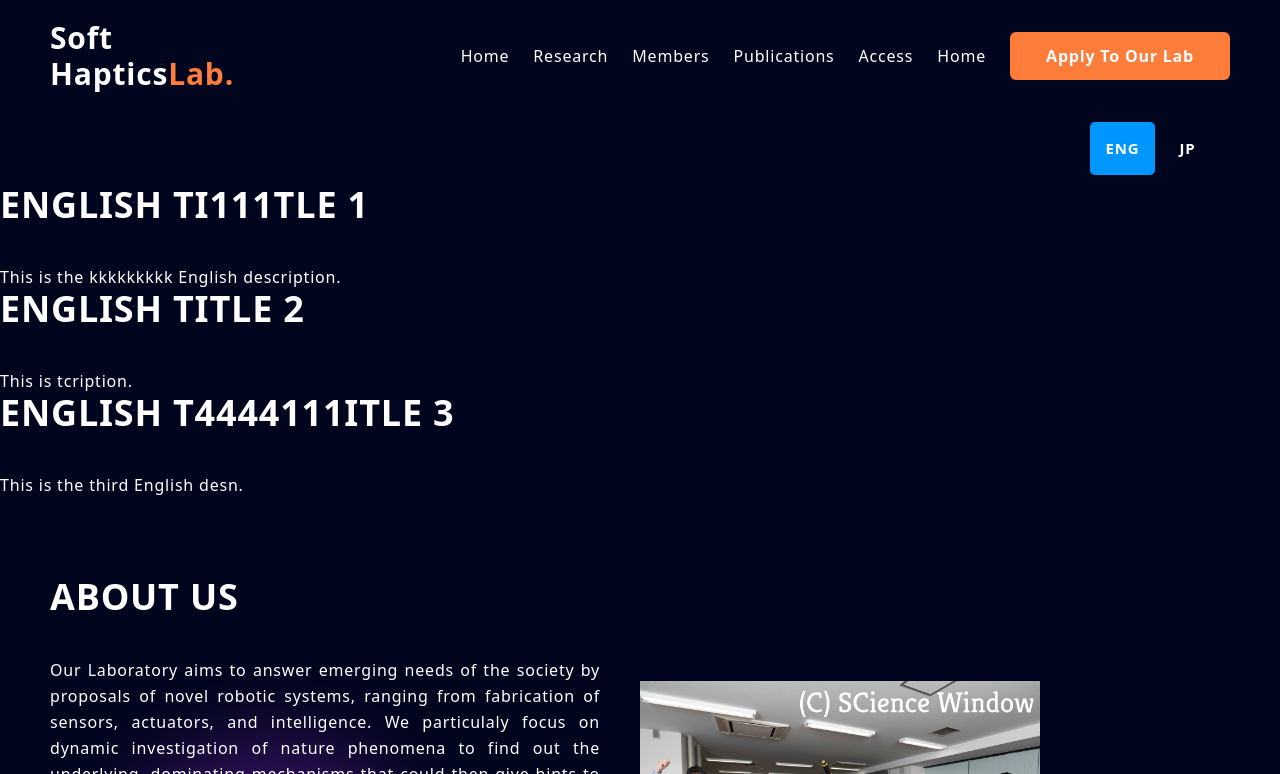
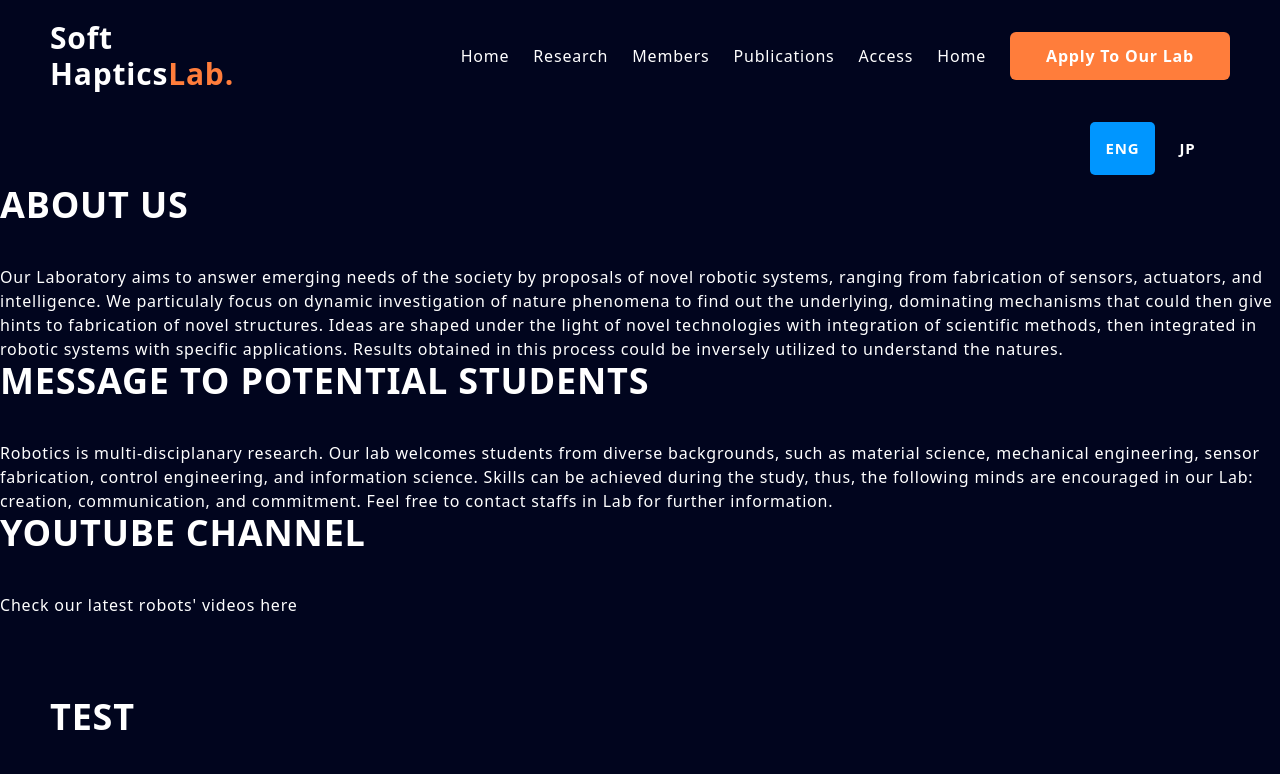
Before and after one commit to meoDzz/holabwebsite, a website: page src/index.html in a window 1280 px wide. Both pictures are taken after a click on the link "ENG". Shown: the top 774 px of the page. Drawn offline with Linux system fonts and the light colour scheme.

Commit message:
change language for whole the page

```diff
--- a/src/changeLanguage.js
+++ b/src/changeLanguage.js
@@ -1,60 +1,69 @@
-// const langSec = document.querySelector('.languageSection');
-// const buttons = document.querySelectorAll('a');
-// const textTitle = document.querySelector('.title');
-// const textDesc = document.querySelector('.description');
+// document.addEventListener('DOMContentLoaded', function () {
+//     const langSec = document.querySelector('.languageSection');
+//     const buttons = document.querySelectorAll('.languageSection a');
 
-// buttons.forEach(button => {
-//     button.addEventListener('click', () =>{
-//         langSec.querySelector('.active').classList.remove('active');
-//         button.classList.add('active');
+//     // Data object containing different translations for each section
+//     // const data = {
+//     //     "english": [
+//     //         { "title": "English Ti111tle 1", "description": "This is the kkkkkkkkk English description." },
+//     //         { "title": "English Title 2", "description": "This is tcription." },
+//     //         { "title": "English T4444111itle 3", "description": "This is the third English desn." }
+//     //     ],
+//     //     "japanese": [
+//     //         { "title": "日本語トル1", "description": "これは最初です。" },
+//     //         { "title": "日本語のaaaa444タイトル2", "description": "この日本語の説明です。" },
+//     //         { "title": "日本語のル3", "description": "これは3番目のadsadsdasd日本語の説明です。" }
+//     //     ]
+//     // };
+//     const data = {
+//         "english": [
+//             { "title": "About Us", "description": "Our Laboratory aims to answer emerging needs of the society by proposals of novel robotic systems, ranging from fabrication of sensors, actuators, and intelligence. We particulaly focus on dynamic investigation of nature phenomena to find out the underlying, dominating mechanisms that could then give hints to fabrication of novel structures. Ideas are shaped under the light of novel technologies with integration of scientific methods, then integrated in robotic systems with specific applications. Results obtained in this process could be inversely utilized to understand the natures." },
+//             { "title": "Message to potential students", "description": "Robotics is multi-disciplanary research. Our lab welcomes students from diverse backgrounds, such as material science, mechanical engineering, sensor fabrication, control engineering, and information science. Skills can be achieved during the study, thus, the following minds are encouraged in our Lab: creation, communication, and commitment. Feel free to contact staffs in Lab for further information." },
+//             { "title": "Youtube Channel", "description": "Check our latest robots' videos here" }
+//         ],
+//         "japanese": [
+//             { "title": "材料の柔らかさを活かした次世代ロボットの開発", "description": "自然界のすべての現象には、何らかの形で必ずダイナミクスが関与している。このダイナミクスを理解できれば、その現象を生じさせるために、メカニズムがどのように進化してきたかを理解することが可能になります。また、そのメカニズムを ロボットの駆動装置または感覚装置に応用することで、新しい 機構を創出できると考えられる。" },
+//             { "title": "日本語のaaaa444タイトル2", "description": "配属される学生へのメッセージ。" },
+//             { "title": "日本語のル3", "description": "これは3番目のadsadsdasd日本語の説明です。" }
+//         ]
+//     };
+//     // Add click event listener to each button
+//     buttons.forEach(button => {
+//         button.addEventListener('click', (event) => {
+//             event.preventDefault();  // Prevent default anchor behavior
+//             langSec.querySelector('.active').classList.remove('active');
+//             button.classList.add('active');
 
-//         const attr = button.getAttribute('language');
+//             // Get the selected language
+//             const attr = button.getAttribute('language');
 
-//         const contents = document.querySelectorAll('.content');
-//         contents.forEach(content => {
-//             const title = content.querySelector('.title');
-//             const description = content.querySelector('.description');
-
-//             title.textContent = data[attr].title;
-//             description.textContent = data[attr].description;
+//             // Update each content section based on the selected language
+//             const contents = document.querySelectorAll('.content');
+//             contents.forEach((content, index) => {
+//                 const title = content.querySelector('.title');
+//                 const description = content.querySelector('.description');
+//                 title.textContent = data[attr][index].title;
+//                 description.textContent = data[attr][index].description;
+//             });
 //         });
 //     });
 // });
 
-// const data =
-// {
-//     "english":
-//     {
-//         "title": " English version",
-//         "description": " English English",
-//         "title1": " title1 version",
-//     },
-//     "japanese":
-//     {
-//         "title": "JJJJJJJJJJJJJJJJJJ",
-//         "description": " jpanaese"
-//     }
-// }
-
-document.addEventListener('DOMContentLoaded', function () {
+document.addEventListener('DOMContentLoaded', () => {
     const langSec = document.querySelector('.languageSection');
     const buttons = document.querySelectorAll('.languageSection a');
-
-    // Data object containing different translations for each section
     const data = {
     "english": [
-            { "title": "English Ti111tle 1", "description": "This is the kkkkkkkkk English description." },
-            { "title": "English Title 2", "description": "This is tcription." },
-            { "title": "English T4444111itle 3", "description": "This is the third English desn." }
+        { "title": "About Us", "description": "Our Laboratory aims to answer emerging needs of the society by proposals of novel robotic systems, ranging from fabrication of sensors, actuators, and intelligence. We particulaly focus on dynamic investigation of nature phenomena to find out the underlying, dominating mechanisms that could then give hints to fabrication of novel structures. Ideas are shaped under the light of novel technologies with integration of scientific methods, then integrated in robotic systems with specific applications. Results obtained in this process could be inversely utilized to understand the natures." },
+        { "title": "Message to potential students", "description": "Robotics is multi-disciplanary research. Our lab welcomes students from diverse backgrounds, such as material science, mechanical engineering, sensor fabrication, control engineering, and information science. Skills can be achieved during the study, thus, the following minds are encouraged in our Lab: creation, communication, and commitment. Feel free to contact staffs in Lab for further information." },
+        { "title": "Youtube Channel", "description": "Check our latest robots' videos here" }
     ],
     "japanese": [
-            { "title": "日本語トル1", "description": "これは最初です。" },
-            { "title": "日本語のaaaa444タイトル2", "description": "この日本語の説明です。" },
+        { "title": "材料の柔らかさを活かした次世代ロボットの開発", "description": "自然界のすべての現象には、何らかの形で必ずダイナミクスが関与している。このダイナミクスを理解できれば、その現象を生じさせるために、メカニズムがどのように進化してきたかを理解することが可能になります。また、そのメカニズムを ロボットの駆動装置または感覚装置に応用することで、新しい 機構を創出できると考えられる。" },
+        { "title": "日本語のaaaa444タイトル2", "description": "配属される学生へのメッセージ。" },
         { "title": "日本語のル3", "description": "これは3番目のadsadsdasd日本語の説明です。" }
     ]
     };
-
-    // Add click event listener to each button
     buttons.forEach(button => {
         button.addEventListener('click', (event) => {
             event.preventDefault();  // Prevent default anchor behavior
@@ -65,12 +74,19 @@ document.addEventListener('DOMContentLoaded', function () {
             const attr = button.getAttribute('language');
 
             // Update each content section based on the selected language
-            const contents = document.querySelectorAll('.content');
-            contents.forEach((content, index) => {
-                const title = content.querySelector('.title');
-                const description = content.querySelector('.description');
+            const titles = document.querySelectorAll('.title');
+            const descriptions = document.querySelectorAll('.description');
+
+            titles.forEach((title, index) => {
+                if (data[attr][index]) { // Ensure there is data for this index
                     title.textContent = data[attr][index].title;
+                }
+            });
+
+            descriptions.forEach((description, index) => {
+                if (data[attr][index]) { // Ensure there is data for this index
                     description.textContent = data[attr][index].description;
+                }
             });
         });
     });
--- a/src/index.html
+++ b/src/index.html
@@ -76,6 +76,7 @@
     </header>
 
     <main>
+
         <div class="container">
             <div class="languageSection">
                 <a href="#" language='english'> ENG</a>
@@ -113,7 +114,11 @@
         <div class="container py-20 -z-30">
             <div class="flex flex-col items-center md:flex-row ">
                 <div class="text-center mb-12 md:text-left md:w-1/2 md:pr-10">
-                    <h1 class="title">ABOUT US </h1>
+                    <!-- <h1 class="title">ABOUT US </h1> -->
+                    <div class="content" data-english-title="English Title 1">
+                        <h1 class="title">Test</h1>
+                        <p class="description">Tesaaat</p>
+                    </div>
                     <p class="leading-relaxed mb-10 text-justify"> Our Laboratory aims to answer emerging needs of the
                         society by proposals of novel robotic systems, ranging from
                         fabrication of sensors, actuators, and intelligence. We particulaly focus on dynamic
@@ -214,6 +219,8 @@
         })
     </script>
     <script src="changeLanguage.js"></script>
+    <!-- <script src="menuLoader.js"></script> -->
+
 
 </body>
 
```
Also changed, not shown: src/menu.html (added, +9 -0 lines), src/menuLoader.js (added, +8 -0 lines), 1 other file. Lines whose indentation alone changed are shown as unchanged.
